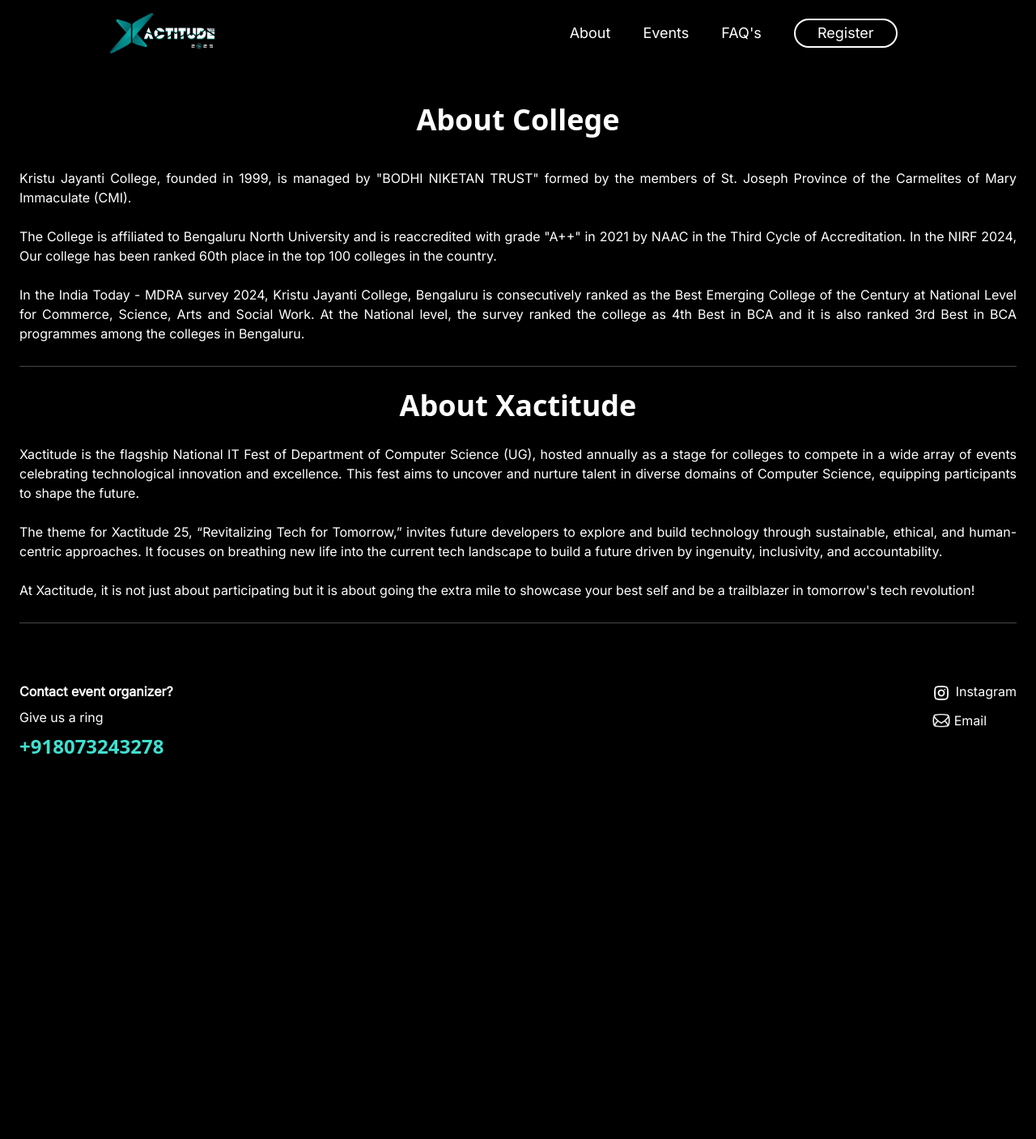
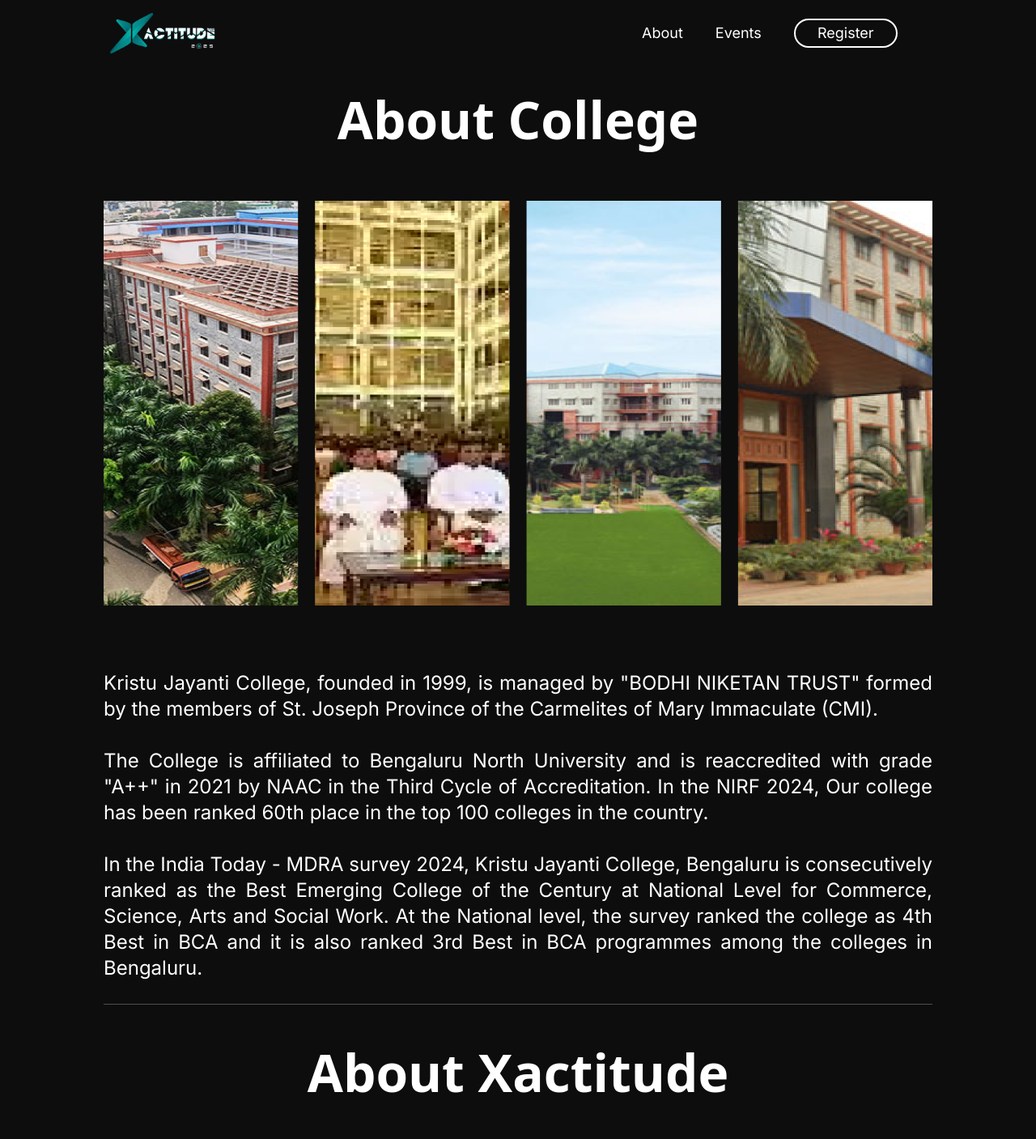
Before and after one commit to nikhilcodes0/xactitude2k25, a Next.js app: page /about in a window 1280 px wide. Shown: the top 1407 px of the page at 81% size. Before the commit the page ends 1002 px from the top, so only its background shows below. Built offline with nearby package versions, Linux system fonts and the light colour scheme.

Commit message:
change the bg color form black to 0d0d0d and done some changes to about page

```diff
--- a/app/about/page.tsx
+++ b/app/about/page.tsx
@@ -5,6 +5,8 @@
 import insta from "../assets/insta.png";
 import mail from "../assets/mail.png";
 import Nav from "../components/Nav";
+import college from "../assets/college.png";
+import xact from "../assets/xact.png";
 
 function copyPhoneNumber() {
   const phoneNumber = "+919988776655";
@@ -22,11 +24,12 @@
   return (
     <div>
       <Nav/>
-      <div className="bg-black text-white font-sans mx-6 mt-32">
-        <h1 className="text-4xl text-center mt-16 mb-10 font-bold">
+      <div className="bg-[#0d0d0d] text-white font-sans mx-6 mt-32 lg:mx-32">
+        <h1 className="text-4xl md:text-[4rem] lg:my-[4rem] text-center mt-16 mb-10 font-bold">
           About College
         </h1>
-        <p className="text-justify mt-3 mb-7 font-inter">
+        <Image src={college} alt="bg1" className="h-[300px] w-[1200px] lg:h-[500px] mx-auto my-20" />
+        <p className="text-justify mt-3 mb-7 font-inter lg:text-2xl">
           Kristu Jayanti College, founded in 1999, is managed by &quot;BODHI
           NIKETAN TRUST&quot; formed by the members of St. Joseph Province of
           the Carmelites of Mary Immaculate (CMI).
@@ -46,8 +49,9 @@
           colleges in Bengaluru.
         </p>
         <hr className="opacity-30" />
-        <h1 className="text-4xl text-center my-7 font-bold">About Xactitude</h1>
-        <p className="text-justify my-3 font-inter">
+        <h1 className="text-4xl text-center my-7 font-bold md:text-[4rem] lg:my-[4rem]">About Xactitude</h1>
+        <Image src={xact} alt="bg1" className="h-[300px] w-[1200px] lg:h-[500px] mx-auto " />
+        <p className="text-justify my-3 font-inter lg:text-2xl">
           Xactitude is the flagship National IT Fest of Department of Computer
           Science (UG), hosted annually as a stage for colleges to compete in a
           wide array of events celebrating technological innovation and
@@ -68,7 +72,7 @@
           tomorrow&apos;s tech revolution!
         </p>
         <hr className="my-7 opacity-30" />
-        <div className="flex justify-between my-16">
+        <div className="flex justify-between my-16 md:max-w-[60%] lg:max-w-[50%] mx-auto lg:text-2xl">
           <div className="">
             <p className="font-bold my-2 font-inter">
               Contact event organizer?
--- a/app/components/Nav.tsx
+++ b/app/components/Nav.tsx
@@ -19,7 +19,7 @@
 
   return (
     <div className='flex justify-center '>
-        <nav className='mx-auto px-6 fixed w-full top-0 py-2 z-[61] bg-black rounded-md md:px-20 xl:px-32 xl:text-lg'>
+        <nav className='mx-auto px-6 fixed w-full top-0 py-2 z-[61] bg-[#0d0d0d] rounded-md md:px-20 xl:px-32 xl:text-lg'>
             <div className='flex m-2 gap-1  justify-between items-center w-[95%]' >
                 <Link href={'/'} className=' hover:cursor-pointer'>
                   <Image src={logo} alt='' className='w-[90px] h-full xl:h-[50px] xl:w-full' />
@@ -34,11 +34,11 @@
                       Events
                     </Link>
                   </li>
-                  <li className='hover:cursor-pointer'>
+                  {/* <li className='hover:cursor-pointer'>
                     <Link href={'/faq'}>
                       FAQ&apos;s
                     </Link>
-                  </li>
+                  </li> */}
                   <li>
                     <Link href={'/soon'}>
                     <button className=' border-[2px] border-solid border-white py-[2px] px-2 rounded-3xl hover:cursor-pointer w-[8rem]'>Register</button>
@@ -47,7 +47,7 @@
                 </ul>
                 <Image src={isOpen ? cancel : menu_01} alt="" className='w-8 z-[62] md:hidden' onClick={toggleMenu}/>
             </div>
-            <div className={`flex absolute gap-20 flex-col bg-black -top-2 overflow-hidden z-[61] w-full h-screen pt-32 -left-full transition-all duration-300 ease-in-out ${isOpen ? 'translate-x-full' : ''}`}>
+            <div className={`flex absolute gap-20 flex-col bg-[#0d0d0d] -top-2 overflow-hidden z-[61] w-full h-screen pt-32 -left-full transition-all duration-300 ease-in-out ${isOpen ? 'translate-x-full' : ''}`}>
               <Link href="/" className={`mx-8 relative transition-all duration-1000 ease-in-out ${isOpen ? 'left-0' : '-left-40'}`}>
                 <p className=' font-sans text-5xl text-[#40E0D0] p-0'>Home</p>
               </Link>
--- a/app/components/group.tsx
+++ b/app/components/group.tsx
@@ -45,7 +45,7 @@
   };
 
   return (
-    <div className="bg-black">
+    <div className="bg-[#0D0D0D]">
       <div className="my-6">
         <hr className="opacity-50 py-4" />
         <div className="flex gap-6">
--- a/app/globals.css
+++ b/app/globals.css
@@ -68,7 +68,7 @@
   }
   body {
     @apply bg-background text-foreground;
-    background-color: black;
+    background-color: #0d0d0d;
   }
 }
 
--- a/app/reg/page.tsx
+++ b/app/reg/page.tsx
@@ -118,8 +118,8 @@
   };
 
   return (
-    <div className="bg-black text-white font-sans">
-      <div className="w-full bg-black text-black font-sans pl-4 pt-4">
+    <div className="bg-[#0D0D0D] text-white font-sans">
+      <div className="w-full bg-[#0D0D0D] text-[#0D0D0D] font-sans pl-4 pt-4">
         <RippleButton rippleColor="#ADD8E6" className="dark">
           <div className="flex items-center gap-2">
             <Image src={home} className="w-4 inline" alt="home" />
@@ -137,7 +137,7 @@
       </div>
 
       {/* Event Cards */}
-      <div className="grid grid-cols-2 gap-3 mx-3 my-6 bg-black text-white">
+      <div className="grid grid-cols-2 gap-3 mx-3 my-6 bg-[#0D0D0D] text-white">
         {events.map((event) => (
           <Select
             key={event.id}
@@ -169,7 +169,7 @@
       </div>
 
       {/* User Details */}
-      <div className="mx-3 mt-16 bg-black text-white">
+      <div className="mx-3 mt-16 bg-[#0D0D0D] text-white">
         <h1 className={`text-[2.7rem] font-bold mb-16 ${anton.className}`}>
           ENTER YOUR DETAILS
         </h1>
@@ -219,12 +219,12 @@
       </div>
 
       {/* Group Events */}
-      <div className="mx-3 mt-16 bg-black text-white">
+      <div className="mx-3 mt-16 bg-[#0D0D0D] text-white">
         <h1 className={`text-[2.7rem] font-bold mb-10 ${anton.className}`}>
           GROUP EVENTS
         </h1>
         <div
-          className={`flex flex-col gap-4 bg-black text-white ${inter.className}`}
+          className={`flex flex-col gap-4 bg-[#0D0D0D] text-white ${inter.className}`}
         >
            {events
       .filter((event) => event.selected)
--- a/app/regsummary/page.tsx
+++ b/app/regsummary/page.tsx
@@ -52,7 +52,7 @@
 
   if (!registrationData) {
     return (
-      <div className="bg-black text-white font-sans p-6">
+      <div className="bg-[#0d0d0d] text-white font-sans p-6">
         <h1 className="text-2xl font-bold text-center">Loading...</h1>
       </div>
     );
@@ -61,7 +61,7 @@
   const { name, college, wNo, email, teamName, events } = registrationData;
 
   return (
-    <div className={`bg-black text-white font-sans `}>
+    <div className={`bg-[#0d0d0d] text-white font-sans `}>
       <Progressbar currentStep={2} totalSteps={3} />
 
       <div>
--- a/app/soon/page.tsx
+++ b/app/soon/page.tsx
@@ -26,7 +26,7 @@
           </p>
         </BoxReveal>
       </div>
-      <div className="relative top-36 w-[90%]">
+      <div className="relative top-36 ">
         <BoxReveal boxColor="#40E0D0">
           <p
             className={`z-10 whitespace-pre-wrap text-center text-lg font-medium tracking-tighter text-white ${inter.className}`}
@@ -36,7 +36,7 @@
         </p>
         </BoxReveal>
       </div>
-      <div className="relative bottom-24 w-[70%]">
+      <div className="relative bottom-24 ">
         <BoxReveal boxColor="#40E0D0">
             <p className={`text-center text-xl font-medium tracking-tighter text-white ${inter.className}`}>
             Mark your calendars on <span className="text-[#40E0D0] font-bold">30th and 31st</span> of January. </p>
--- a/app/transummary/page.tsx
+++ b/app/transummary/page.tsx
@@ -91,7 +91,7 @@
   };
 
   return (
-    <div className="bg-black text-white font-sans">
+    <div className="bg-[#0d0d0d] text-white font-sans">
       <Progressbar currentStep={2} totalSteps={3} />
       <div>
         <p className='text-md text-center font-inter text-gray-200'>Finally, verify your payment!</p>
```
Also changed, not shown: app/components/Steps.tsx (+6 -6 lines), app/page.tsx (+4 -4 lines), app/assets/college.png (added), app/assets/xact.png (added).
